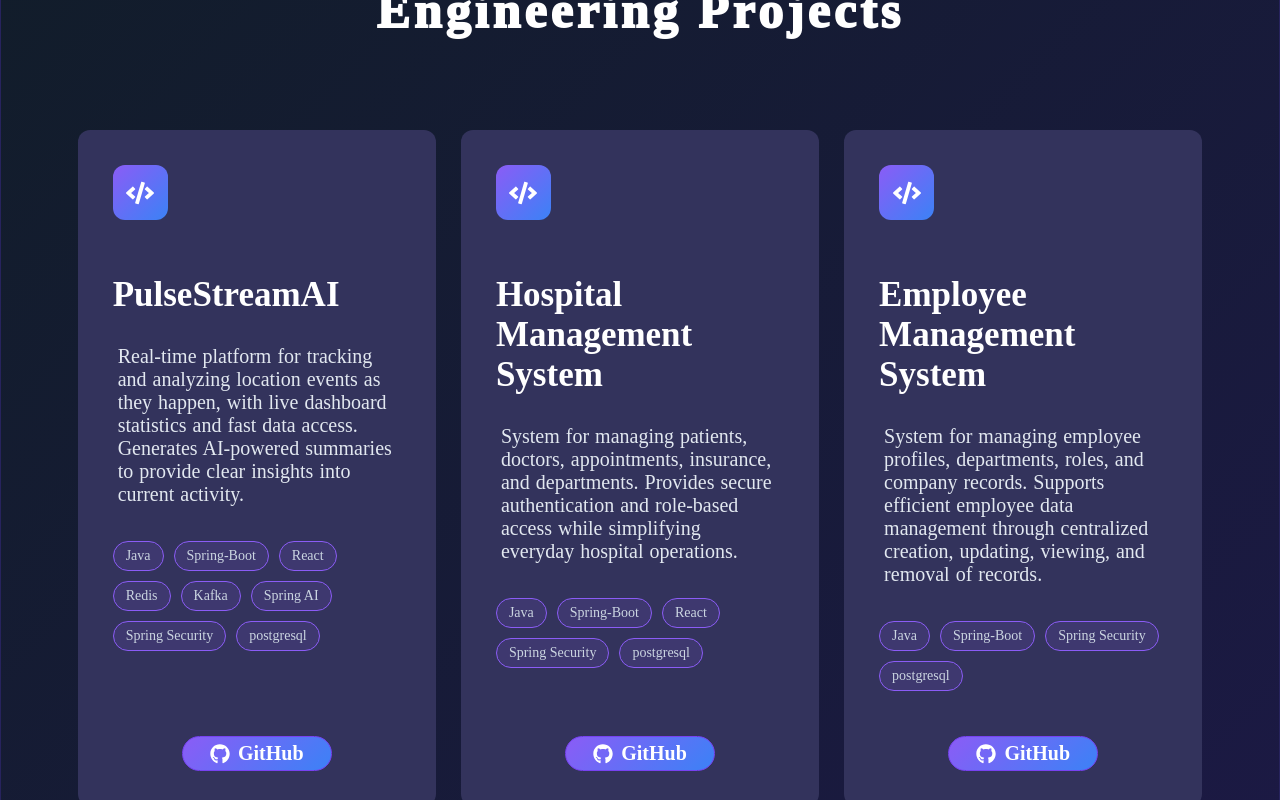
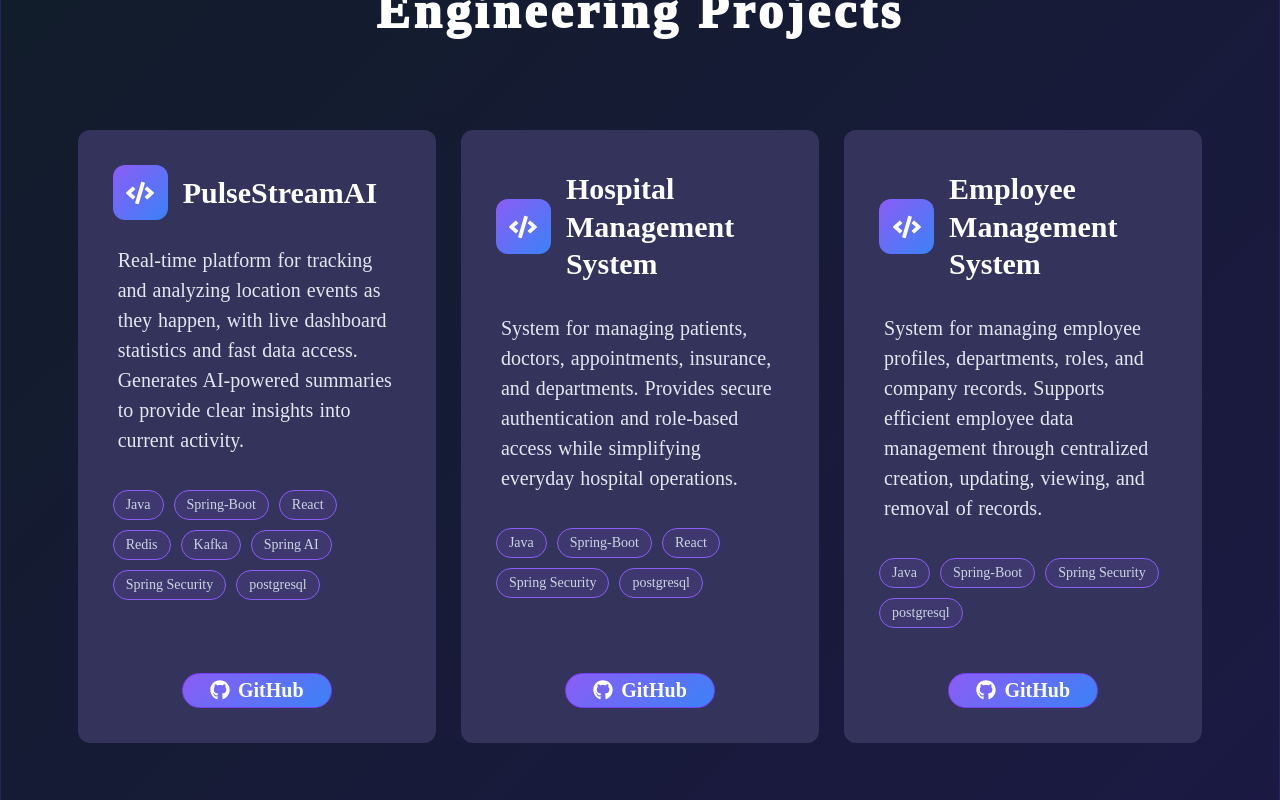
Before and after one commit to ArpitTyagi0001/Portfolio, a React app: page / in a window 1280 px wide. Shown: the part 4460-5260 px from the top of the page. Built offline with nearby package versions, Linux system fonts and the light colour scheme; the HTML template or start-up script is replaced by a standard one.

Commit message:
complete portfolio

```diff
--- a/src/App.css
+++ b/src/App.css
@@ -677,9 +677,6 @@ html {
 
 #project {
   border: 1px solid #27235d;
-}
-
-#project {
   min-height: 140vh;
   background: linear-gradient(135deg, #111d29, #1c1945);
 }
@@ -687,7 +684,7 @@ html {
 #project h5 {
   margin-top: 100px;
   margin-bottom: 5px;
-  padding: 0px;
+  padding: 0;
   font-weight: 700;
   color: #8b5cf6;
   letter-spacing: 1px;
@@ -711,7 +708,7 @@ html {
   margin-top: 70px;
   padding: 10px 50px;
   display: grid;
-  grid-template-columns: repeat(3, 1fr);
+  grid-template-columns: repeat(3, minmax(0, 1fr));
   gap: 40px;
   align-items: stretch;
 }
@@ -723,7 +720,8 @@ html {
   background-color: #33335c;
   border-radius: 12px;
   height: 600px;
-  width: 400px;
+  width: 100%;
+  min-width: 0;
   gap: 20px;
   box-sizing: border-box;
 }
@@ -733,42 +731,47 @@ html {
   border: 1px solid #8b5cf6;
 }
 
+.p-logo {
+  display: flex;
+  align-items: center;
+  gap: 15px;
+  width: 100%;
+  min-width: 0;
+}
+
 .p-logo-1 {
+  flex: 0 0 55px;
   width: 55px;
   height: 55px;
-
   display: flex;
   align-items: center;
   justify-content: center;
-
   font-size: 28px;
   color: white;
-
   background: linear-gradient(135deg, #8b5cf6, #3b82f6);
   border-radius: 12px;
-
   box-sizing: border-box;
 }
+
 .p-logo h4 {
-  margin-top: 50px;
-  font-size: 35px;
+  flex: 1;
+  min-width: 0;
+  margin: 0;
+  padding: 5px 0;
   color: white;
-  padding: 5px 0px;
-  width: 500;
+  font-size: 30px;
+  line-height: 1.25;
+  font-weight: 700;
+  overflow-wrap: normal;
+  word-break: normal;
+  box-sizing: border-box;
 }
 
 .project-card p {
   font-size: 20px;
   word-spacing: 1px;
   padding: 5px;
-}
-
-.project-card .footer {
-  padding: 20px 20px 20px;
-  text-align: center;
-  color: rgb(221, 230, 237);
-  border-top: 1px solid rgb(24, 13, 40);
-  border: 2px solid black;
+  line-height: 1.5;
 }
 
 .project-card ul {
@@ -808,18 +811,14 @@ html {
   align-items: center;
   justify-content: center;
   gap: 8px;
-
   width: 150px;
   padding: 5px;
-
   border-radius: 25px;
   border: 1px solid rgb(119, 66, 241);
-
   color: white;
   text-decoration: none;
   font-size: 20px;
   font-weight: 600;
-
   background: linear-gradient(135deg, #8b5cf6, #3b82f6);
 }
 
--- a/src/App.jsx
+++ b/src/App.jsx
@@ -64,8 +64,6 @@ function App() {
             </div>
           </a>
         </nav>
-
-        {/* Mobile 3-dot button */}
         <button
           className="mobile-menu-btn"
           onClick={() => setMenuOpen(!menuOpen)}
@@ -77,7 +75,6 @@ function App() {
           <span></span>
         </button>
 
-        {/* Mobile Navigation */}
         {menuOpen && (
           <nav className="mobile-nav">
             <a href="#home" onClick={() => setMenuOpen(false)}>
```
